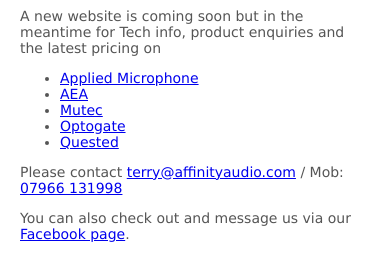
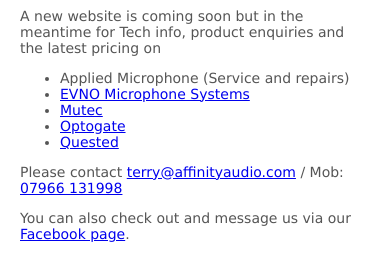
Before and after one commit to HallwayStudios/affinity-audio-website, a plain HTML site: page index.html in a window 390 px wide. Shown: the part 200-480 px from the top of the page. Drawn offline with Linux system fonts and the light colour scheme.

Commit message:
Update index.html
Remove link to AEA, add "service and repairs"
Remove AEA link
Add ENVO Microphones link

```diff
--- a/index.html
+++ b/index.html
@@ -58,8 +58,8 @@
                     enquiries and the latest pricing on</p>
 
                 <ul>
-                    <li><a href="https://appliedmicrophone.com/">Applied Microphone</a></li>
-                    <li><a href="https://www.aearibbonmics.com/">AEA</a></li>
+                    <li>Applied Microphone (Service and repairs)</li>
+                    <li><a href="https://evnomicrophones.com/">EVNO Microphone Systems</a></li>
                     <li><a href="https://www.mutec-net.com/">Mutec</a></li>
                     <li><a href="https://www.optogate.com/">Optogate</a></li>
                     <li><a href="https://quested.com/">Quested</a></li>
```
